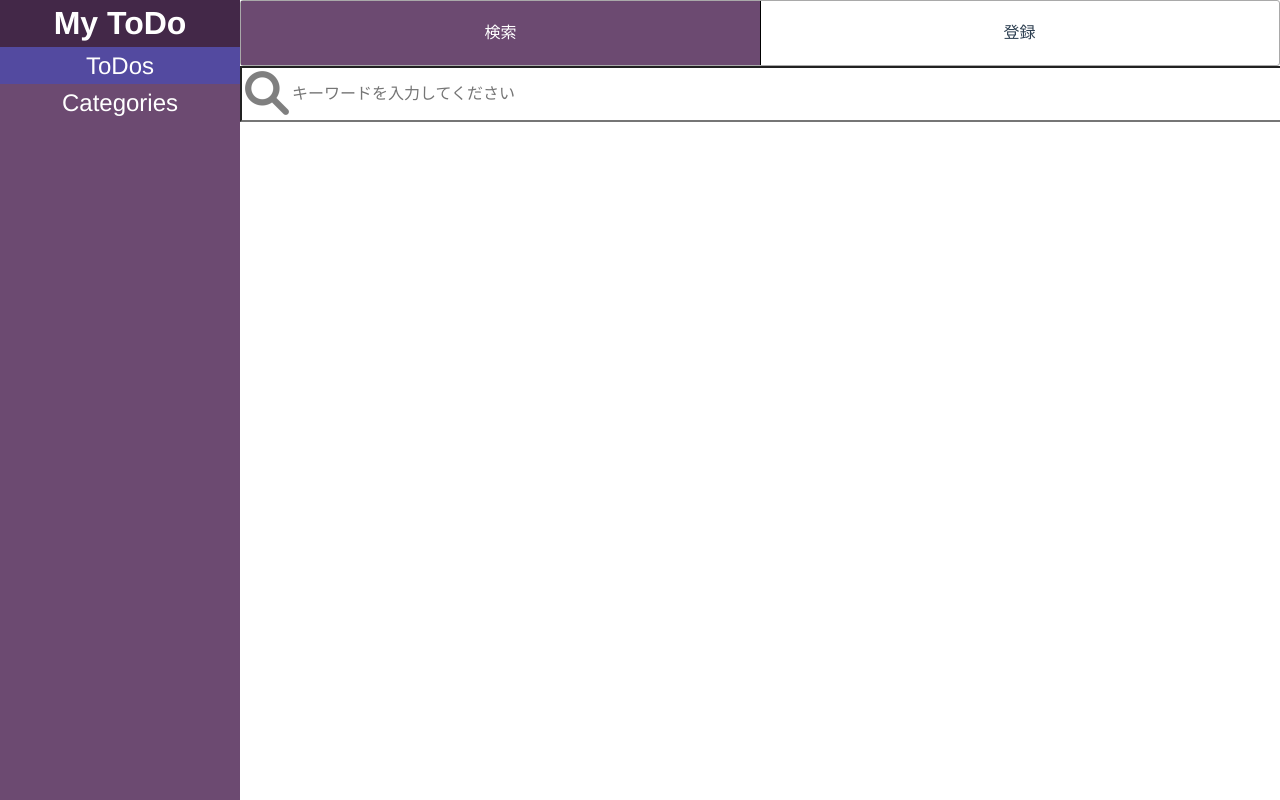
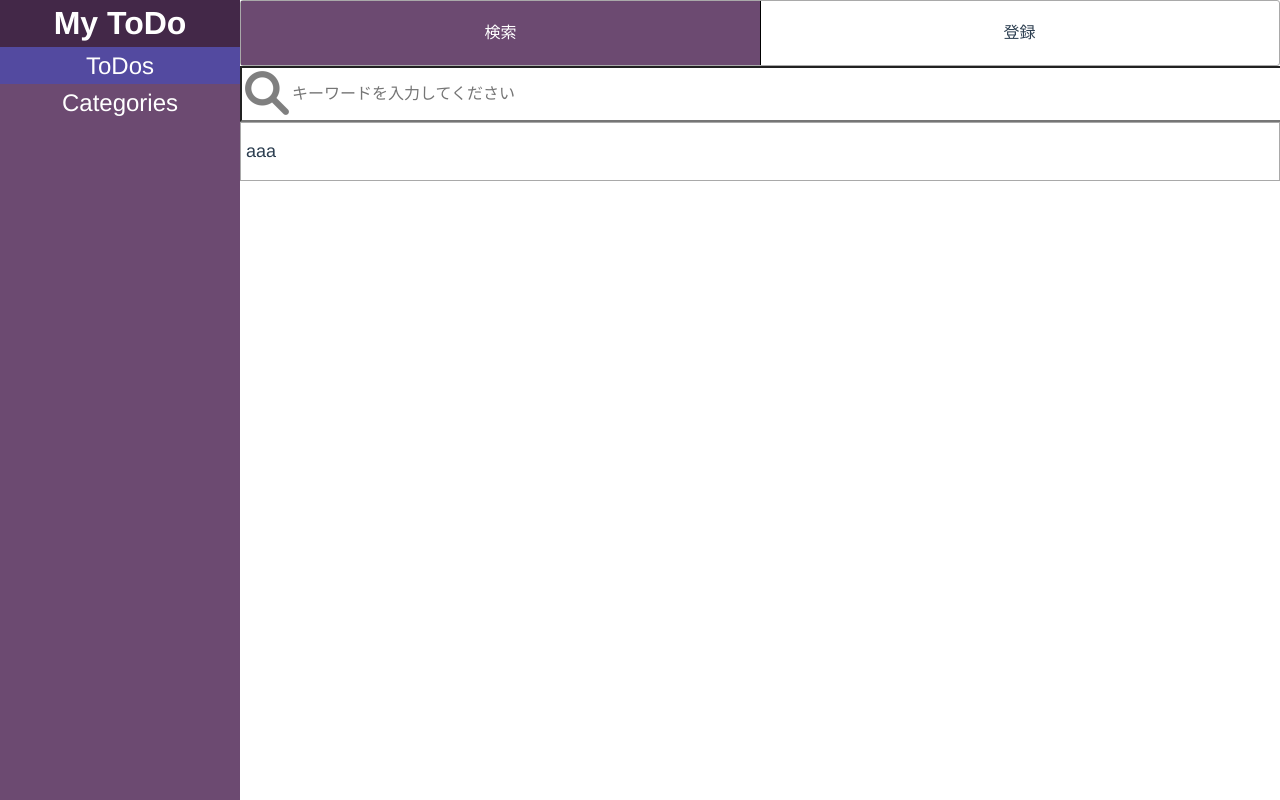
Before and after one commit to shoooone/my-todo, a Vue app: page / in a window 1280 px wide. Shown: the top 800 px of the page. Built offline with nearby package versions, Linux system fonts and the light colour scheme.

Commit message:
雑に登録・検索まで実装

```diff
--- a/src/components/MainPane/InputArea.vue
+++ b/src/components/MainPane/InputArea.vue
@@ -1,7 +1,8 @@
-import Mode from "@/models/Mode";
+import Mode from "@/models/Mode"; import Mode from "@/models/Mode";
 <template>
   <div class="input-area">
     <input
+      v-model="keyword"
       type="text"
       :placeholder="placeholder"
       :class="classForIcon"
@@ -19,6 +20,8 @@ import Mode from '@/models/Mode';
 export default class InputArea extends Vue {
   @Prop()
   mode!: Mode;
+
+  keyword = '';
 
   get placeholder() {
     switch (this.mode) {
@@ -44,11 +47,14 @@ export default class InputArea extends Vue {
 
   onInput(ev: any) {
     if (this.mode === Mode.REGISTER) return;
-    this.$emit('input:keyword', ev.target.value);
+    this.$emit('input:keyword', this.keyword);
   }
 
-  submitKeyword(ev: any) {
-    this.$emit('submit:keyword', ev.target.value);
+  submitKeyword() {
+    if (this.mode === Mode.SEARCH) return;
+    if (!this.keyword) return;
+    this.$emit('submit:keyword', this.keyword);
+    this.keyword = '';
   }
 }
 </script>
--- a/src/components/MainPane/TaskInfo.vue
+++ b/src/components/MainPane/TaskInfo.vue
@@ -1,15 +1,31 @@
 <template>
-  <div class="task-info"></div>
+  <div class="task-info">
+    <div class="task-title">
+      <p>{{ task.name }}</p>
+    </div>
+  </div>
 </template>
 
 <script lang="ts">
-import { Prop, Vue } from 'vue-property-decorator';
+import { Component, Prop, Vue } from 'vue-property-decorator';
 import Task from '@/models/Task';
 
+@Component
 export default class TaskInfo extends Vue {
   @Prop()
   task!: Task;
 }
 </script>
 
-<style scoped></style>
+<style scoped>
+div.task-info {
+  border: 1px solid darkgrey;
+}
+div.task-title {
+}
+p {
+  padding-left: 5px;
+  font-size: 18px;
+  text-align: left;
+}
+</style>
--- a/src/components/MainPane/ToDoPage.vue
+++ b/src/components/MainPane/ToDoPage.vue
@@ -2,38 +2,58 @@
   <div class="home">
     <func-switch-button :mode="mode" @change="onChange"></func-switch-button>
     <input-area :mode="mode" @input:keyword="changeKeyword" @submit:keyword="submit"></input-area>
-    <div class="task-board"></div>
+    <div v-for="task in displayTasks" :key="task.id" class="task-board">
+      <task-info :task="task"></task-info>
+    </div>
   </div>
 </template>
 
 <script lang="ts">
 import { Component, Vue } from 'vue-property-decorator';
-import { mapState } from 'vuex';
+import { mapActions, mapState } from 'vuex';
 import FuncSwitchButton from '@/components/MainPane/FuncSwitchButton.vue';
 import Mode from '@/models/Mode';
 import InputArea from '@/components/MainPane/InputArea.vue';
+import Task from '@/models/Task';
+import TaskInfo from '@/components/MainPane/TaskInfo.vue';
 
 @Component({
   computed: {
-    ...mapState('', {
-      tasks: state => (state as any).tasks,
-    }),
+    ...mapState(['tasks']),
   },
-  components: { FuncSwitchButton, InputArea },
+  methods: {
+    ...mapActions(['registerTask']),
+  },
+  components: { FuncSwitchButton, InputArea, TaskInfo },
 })
 export default class ToDoPage extends Vue {
   mode: Mode = Mode.SEARCH;
+
+  tasks!: Task[];
+
+  registerTask!: (p: { name: string; detail: string; categoryIds: string[] }) => void;
+
+  searchWord = '';
+
+  get displayTasks(): Task[] {
+    if (!this.searchWord) return this.tasks;
+    return this.tasks.filter(t => t.name.includes(this.searchWord));
+  }
 
   onChange(value: number) {
     this.mode = value;
   }
 
   changeKeyword(value: string) {
-    console.log(value);
+    this.searchWord = value;
   }
 
   submit(value: string) {
-    console.log(`submit:${value}`);
+    this.registerTask({
+      name: value,
+      detail: '',
+      categoryIds: [],
+    });
   }
 }
 </script>
--- a/src/store/index.ts
+++ b/src/store/index.ts
@@ -11,15 +11,23 @@ export interface State {
 }
 const state: State = {
   categories: [],
-  tasks: [],
+  tasks: [
+    {
+      name: 'aaa',
+      detail: 'bbb',
+      categories: [],
+      id: 'dididididi',
+      status: Status.WAITING,
+    },
+  ],
 };
 
 const mutations: MutationTree<State> = {
   addCategory(state, payload: { category: Category }) {
     state.categories.push(payload.category);
   },
-  addTask(state, payload: { task: Task }) {
-    state.tasks.push(payload.task);
+  addTask(state, payload: Task) {
+    state.tasks.push(payload);
   },
   deleteCategory(state, payload: { id: string }) {
     state.categories = state.categories.filter(c => c.id !== payload.id);
```
